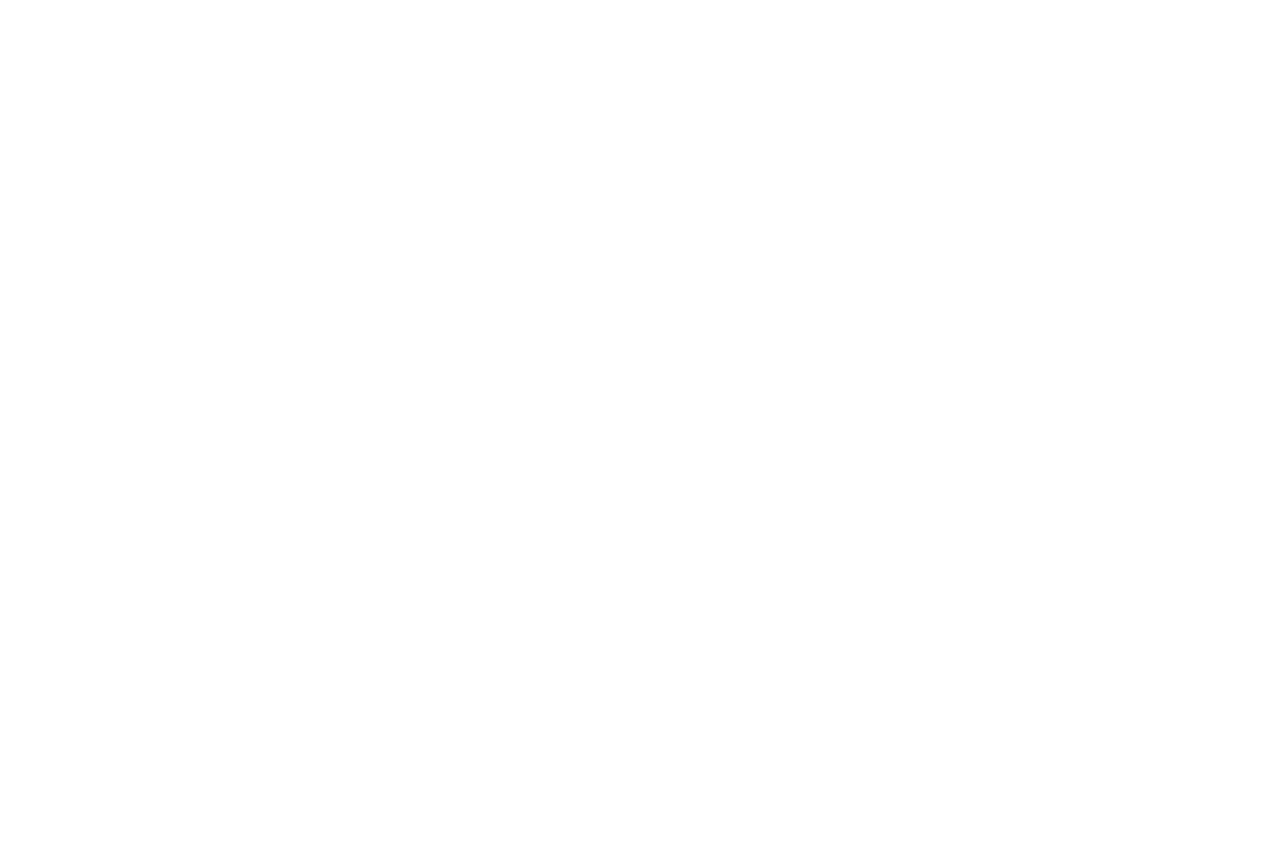
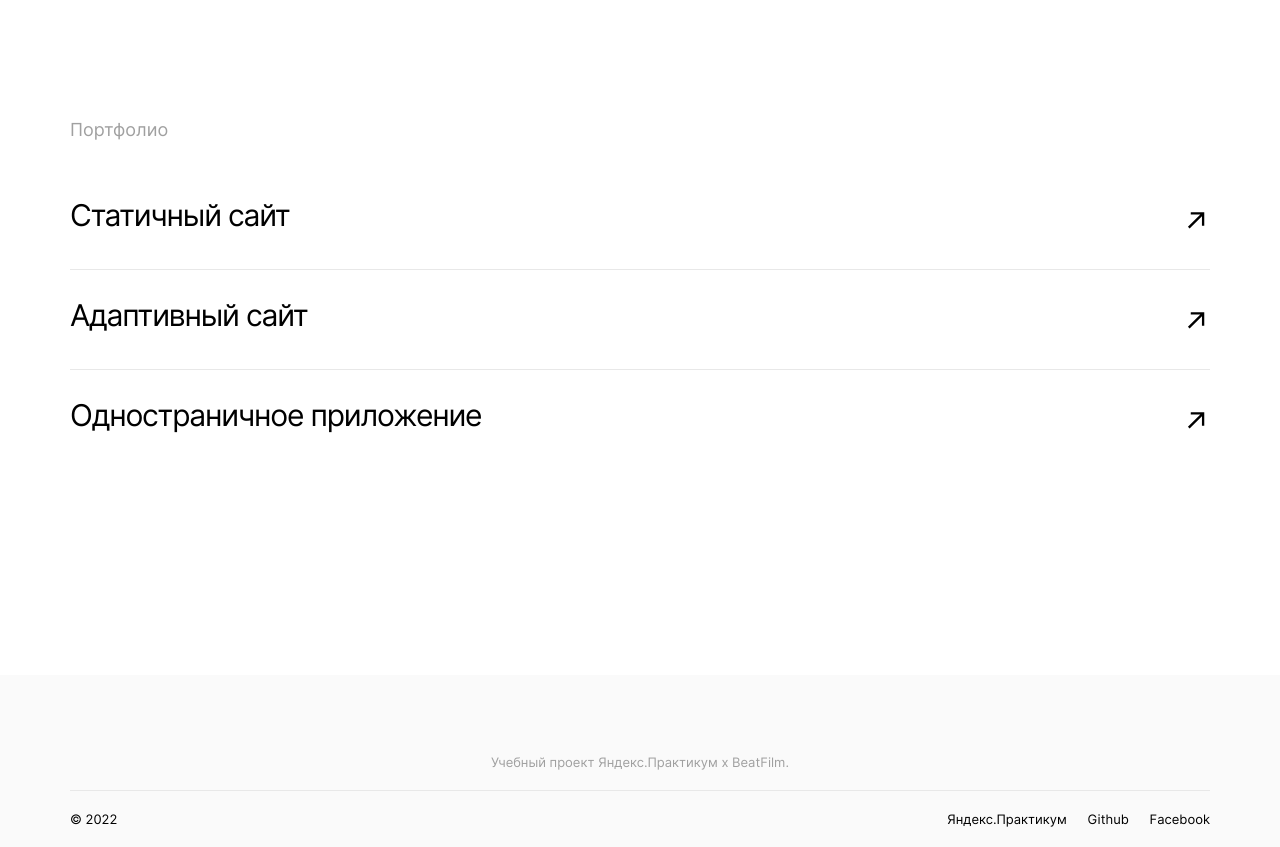
Before and after one commit to ShcherbinaNick/movies-explorer-frontend, a React (Create React App) app: page / in a window 1280 px wide. Shown: the part 2520-3367 px from the top of the page. Before the commit the page ends 2740 px from the top, so only its background shows below. Built offline with nearby package versions, Linux system fonts and the light colour scheme.

Commit message:
portfolio+footer added

```diff
--- a/public/index.html
+++ b/public/index.html
@@ -24,7 +24,7 @@
       work correctly both with client-side routing and a non-root public URL.
       Learn how to configure a non-root public URL by running `npm run build`.
     -->
-    <title>React App</title>
+    <title>diploma</title>
   </head>
   <body>
     <noscript>You need to enable JavaScript to run this app.</noscript>
--- a/src/components/AboutMe/AboutMe.js
+++ b/src/components/AboutMe/AboutMe.js
@@ -1,4 +1,5 @@
 import myPhoto from '../../images/myPhoto.jpg'
+import Portfolio from '../Portfolio/Portfolio';
 
 function AboutMe() {
   return (
@@ -16,7 +17,7 @@ function AboutMe() {
             <li className="about-me__desc">
               <p className="about-me__desc-text">
                 Я родился в Ивановской области в маленькой деревне, но всю жизнь провёл в Видном и Москве.
-                Закончил МОИ по специальности "Прикладная информатика в экономике", но уже более 5-ти лет работаю тренером по плаванию в фитнес-клубе.
+                Закончил МОИ по специальности "Прикладная информатика в экономике", однако уже более 5-ти лет работаю тренером по плаванию в фитнес-клубе.
                 В июле прошлого года начал обучение в "Яндекс.Практикум" и стал изучать веб-разработку.
                 В свободное от учёбы и работы время я занимаюсь спортом, слушаю музыку, читаю книги, играю в онлайн-игры и гуляю с друзьями.
               </p>
@@ -29,6 +30,7 @@ function AboutMe() {
         </div>
           <img className="about-me__photo" src={myPhoto} alt="фотография Никиты"/>
       </div>
+      <Portfolio />
     </section>
   );
 }
--- a/src/components/App/App.js
+++ b/src/components/App/App.js
@@ -1,12 +1,14 @@
 import './App.css';
 import Header from '../Header/Header';
 import Main from '../Main/Main';
+import Footer from '../Footer/Footer';
 
 function App() {
   return (
     <div className="app">
       <Header />
       <Main />
+      <Footer />
     </div>
   );
 }
--- /dev/null
+++ b/src/components/Footer/Footer.css
@@ -0,0 +1,48 @@
+.footer {
+  padding: 79px 70px 20px;
+  background-color: #FAFAFA;
+}
+
+.footer__title {
+  margin: 0;
+  padding-bottom: 20px;
+  font-weight: 400;
+  font-size: 13px;
+  line-height: 16px;
+  text-align: center;
+  color: #A0A0A0;
+  border-bottom: 1px solid #E8E8E8;;
+}
+
+.footer__links {
+  margin-top: 20px;
+  font-weight: 400;
+  font-size: 13px;
+  line-height: 16px;
+  display: flex;
+  justify-content: space-between;
+}
+
+.footer__copyright {
+  margin: 0;
+}
+
+.footer__list {
+  list-style-type: none;
+  margin: 0;
+  padding: 0;
+  display: flex;
+  justify-content: space-between;
+  width: 263px;
+}
+
+.footer__link {
+  text-decoration: none;
+  color: #000000;
+  transition: .4s all ease;
+}
+
+.footer__link:hover {
+  opacity: .6;
+  cursor: pointer;
+}
--- a/src/components/Footer/Footer.js
+++ b/src/components/Footer/Footer.js
@@ -0,0 +1,23 @@
+function Footer() {
+  return (
+    <footer className="footer">
+      <p className="footer__title">Учебный проект Яндекс.Практикум х BeatFilm.</p>
+      <div className="footer__links">
+        <p className="footer__copyright">&#169; {new Date().getFullYear()}</p>
+        <ul className="footer__list">
+          <li className="footer__list-item">
+            <a className="footer__link" href="https://practicum.yandex.ru">Яндекс.Практикум</a>
+          </li>
+          <li className="footer__list-item">
+            <a className="footer__link" href="https://github.com">Github</a>
+          </li>
+          <li className="footer__list-item">
+            <a className="footer__link" href="https://facebook.com">Facebook</a>
+          </li>
+        </ul>
+      </div>
+    </footer>
+  )
+}
+
+export default Footer;
--- /dev/null
+++ b/src/components/Portfolio/Portfolio.css
@@ -0,0 +1,48 @@
+.portfolio {
+  margin-bottom: 125px;
+}
+
+.portfolio__title {
+  margin: 0 0 30px 0;
+  font-weight: 400;
+  font-size: 18px;
+  line-height: 20px;
+  color: #A0A0A0;
+  mix-blend-mode: normal;
+}
+
+.portfolio__list {
+  list-style-type: none;
+  margin: 0;
+  padding: 0;
+  font-weight: 400;
+  font-size: 30px;
+  line-height: 50px;
+  letter-spacing: -0.04em;
+}
+
+.portfolio__list-item {
+  border-bottom: 1px solid #E8E8E8;
+  padding: 20px 0 19px;
+  display: flex;
+  justify-content: space-between;
+}
+
+.portfolio__list-item:last-of-type {
+  border-bottom: none;
+  padding-bottom: 0;
+}
+
+.portfolio__link {
+  background-image: url('../../images/linkImg.svg');
+  background-repeat: no-repeat;
+  background-position: center;
+  width: 29px;
+  height: 60px;
+  transition: .4s all ease;
+}
+
+.portfolio__link:hover {
+  opacity: .6;
+  cursor: pointer;
+}
--- a/src/components/Portfolio/Portfolio.js
+++ b/src/components/Portfolio/Portfolio.js
@@ -0,0 +1,26 @@
+function Portfolio() {
+  return (
+    <section className="portfolio">
+      <p className="portfolio__title">Портфолио</p>
+      <ul className="portfolio__list">
+        <li className="portfolio__list-item">
+          Статичный сайт
+          <a className="portfolio__link" href="https://shcherbinanick.github.io/how-to-learn/">
+          </a>
+        </li>
+        <li className="portfolio__list-item">
+          Адаптивный сайт
+          <a className="portfolio__link" href="https://shcherbinanick.github.io/russian-travel/">
+          </a>
+        </li>
+        <li className="portfolio__list-item">
+          Одностраничное приложение
+          <a className="portfolio__link" href="https://shcherbinanick.github.io/mesto/">
+          </a>
+        </li>
+      </ul>
+    </section>
+  )
+}
+
+export default Portfolio;
--- a/src/index.css
+++ b/src/index.css
@@ -12,3 +12,7 @@
 @import url(./components/Techs/Techs.css);
 
 @import url(./components/AboutMe/AboutMe.css);
+
+@import url(./components/Portfolio/Portfolio.css);
+
+@import url(./components/Footer/Footer.css);
```
Also changed, not shown: src/images/linkImg.svg (added).
